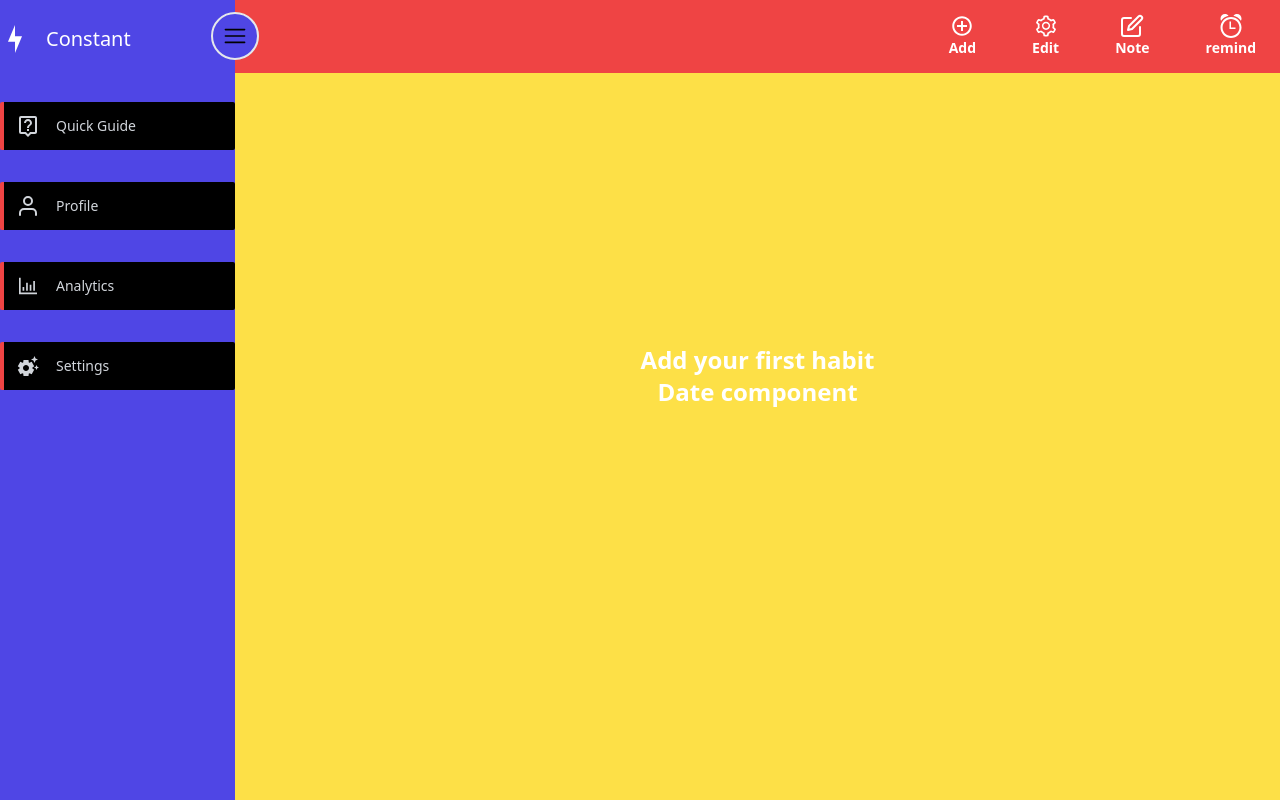
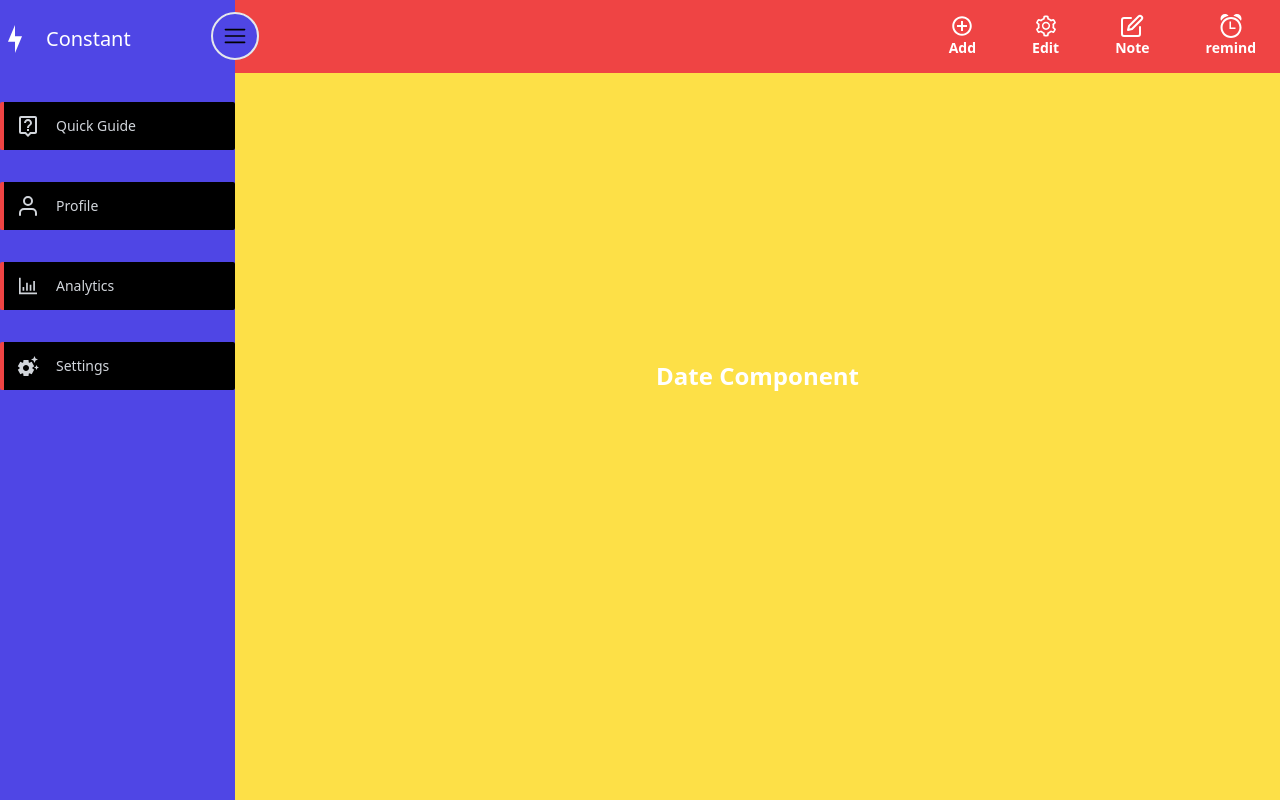
Before and after one commit to Oms-343/Constant, a React (Create React App) app: page /home in a window 1280 px wide. Built offline with nearby package versions, Linux system fonts and the light colour scheme.

Commit message:
date component progress

```diff
--- a/src/componentss/MainContent.js
+++ b/src/componentss/MainContent.js
@@ -8,19 +8,24 @@ const MainContent = () => {
   const location = useLocation();
 
   return (
+    <>
+      {page ? (
         <main className=" flex justify-center items-center h-screen bg-yellow-300 text-2xl font-semibold text-white ">
           <div className=" mb-14 flex flex-col pb-16 justify-center items-center">
             <h1>Add your first habit</h1>
-
-        {page ? (
             <Link to="/modal" state={{ background: location }}>
               <IoMdAddCircleOutline className="text-9xl cursor-pointer mt-3" />
             </Link>
-        ) : (
-          <h1>Date component</h1>
-        )}
           </div>
         </main>
+      ) : (
+        <main className=" flex justify-center items-center h-screen bg-yellow-300 text-2xl font-semibold text-white ">
+          <div className=" mb-14 flex flex-col pb-16 justify-center items-center w-full">
+            <h1>Date Component</h1>
+          </div>
+        </main>
+      )}
+    </>
   );
 };
 
```
Lines whose indentation alone changed are shown as unchanged.
